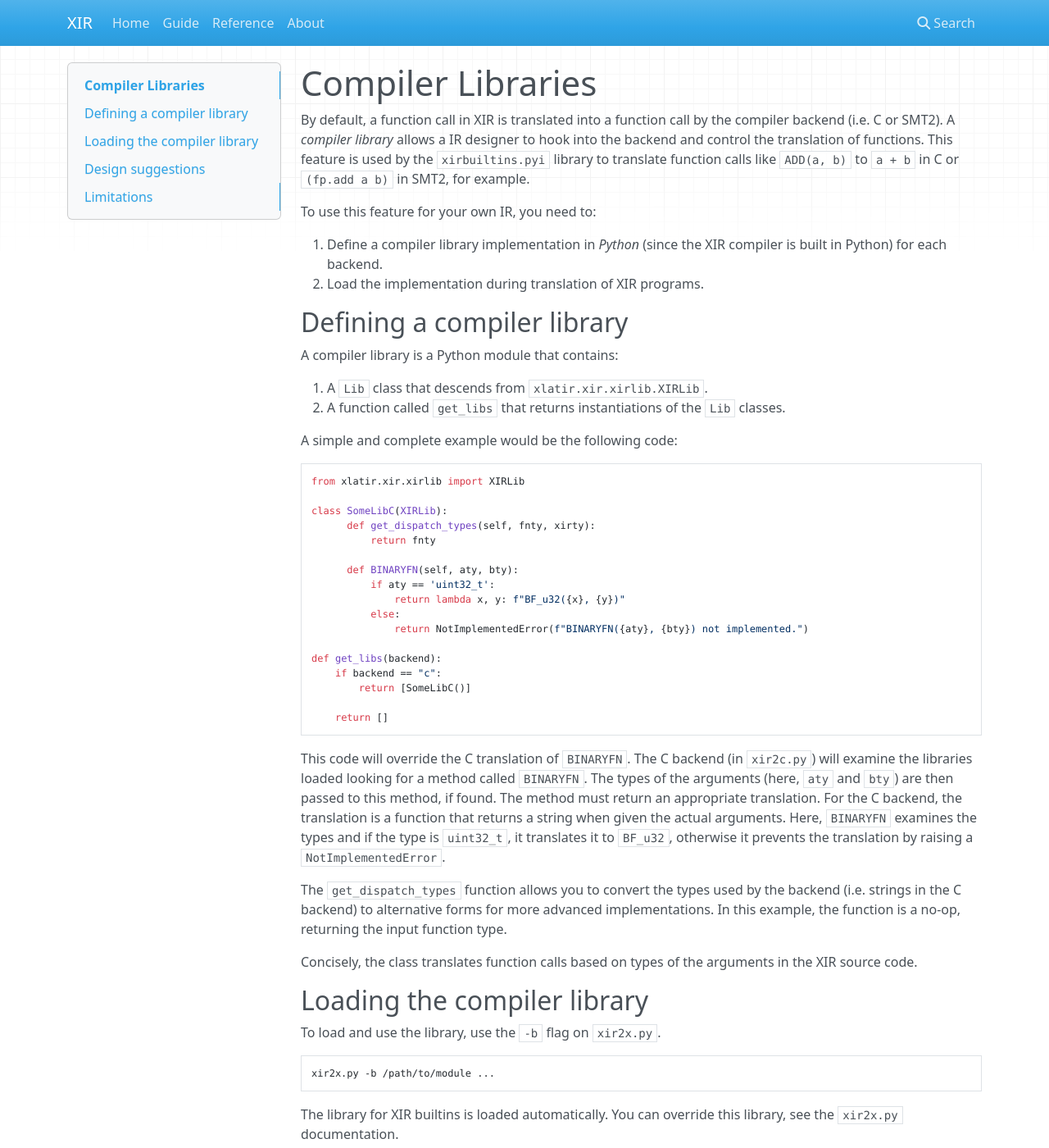
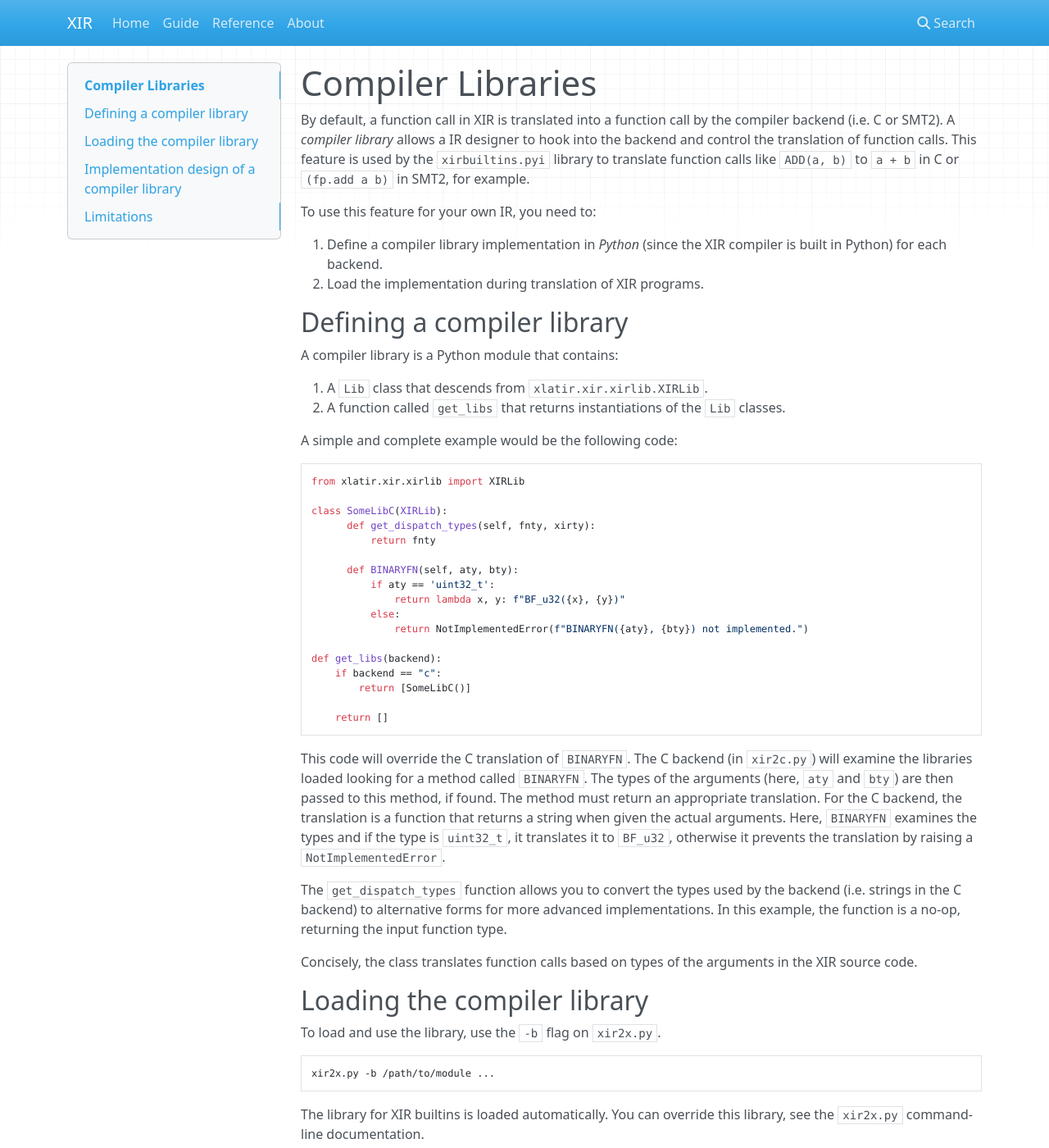
Before and after one commit to pyxis-roc/xlatir, an MkDocs documentation site: the page built from docs/xir/docs/guide/compilerlib.md, in a window 1280 px wide and 1400 px high. Shown: the whole window at 82% size. Built offline with MkDocs 1.6.1, drawn with Linux system fonts in a browser that asks for light colours; nearby versions of some CDN libraries; some of the changed text lies outside the part shown.

Commit message:
Minor cleanups to the documentation

````diff
--- a/docs/xir/docs/guide/compilerlib.md
+++ b/docs/xir/docs/guide/compilerlib.md
@@ -1,7 +1,7 @@
 # Compiler Libraries
 
 By default, a function call in XIR is translated into a function call by the compiler backend (i.e. C or SMT2).
-A _compiler library_ allows a IR designer to hook into the backend and control the translation of functions.
+A _compiler library_ allows a IR designer to hook into the backend and control the translation of function calls.
 This feature is used by the `xirbuiltins.pyi` library to translate function calls like `ADD(a, b)` to `a + b` in C or `(fp.add a b)` in SMT2, for example.
 
 To use this feature for your own IR, you need to:
@@ -60,14 +60,14 @@ To load and use the library, use the `-b` flag on `xir2x.py`.
 xir2x.py -b /path/to/module ...
 ```
 
-The library for XIR builtins is loaded automatically. You can override this library, see the `xir2x.py` documentation.
+The library for XIR builtins is loaded automatically. You can override this library, see the `xir2x.py` command-line documentation.
 
 Multiple libraries can be specified, and are looked up in the order they were specified on the
 command line, and the first successful translation is used by the compiler.
 
 Note: `xir2x.py` always loads the XIR builtin library first, so it cannot be overriden.
 
-## Design suggestions
+## Implementation design of a compiler library
 
 Using some new Python features (specifically, `singledispatch`), it is possible to let Python do the type-based dispatch instead of cluttering up the code with `if` statements.
 
````
